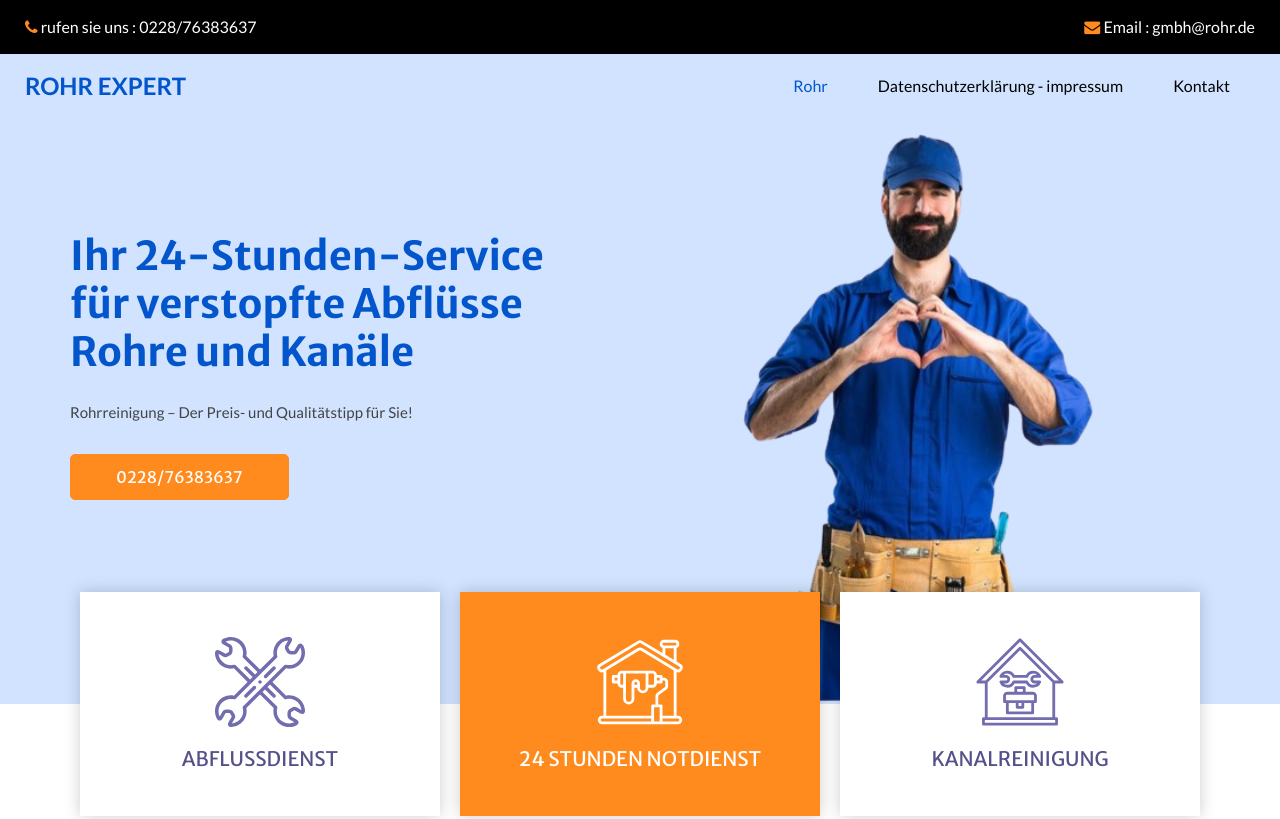
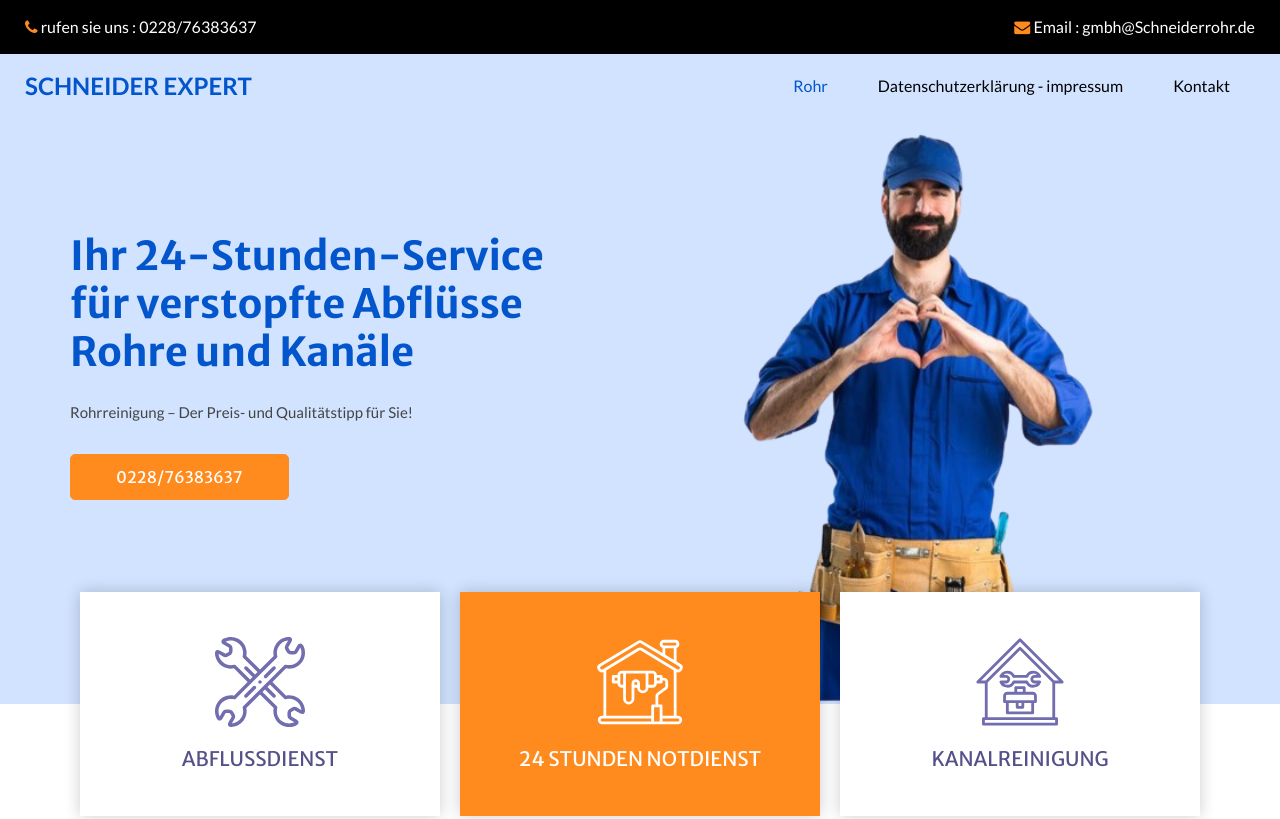
Before and after one commit to abdelmoughitdrissi/Meyer, a plain HTML site: page index.html in a window 1280 px wide. Shown: the top 819 px of the page. Drawn offline with nearby package versions, Linux system fonts and the light colour scheme; some packages are replaced by stand-ins of ours.

Commit message:
Update index.html

```diff
--- a/index.html
+++ b/index.html
@@ -44,7 +44,7 @@
             <a href="">
               <i class="fa fa-envelope" aria-hidden="true"></i>
               <span>
-                Email : gmbh@rohr.de
+                Email : gmbh@Schneiderrohr.de
               </span>
             </a>
           </div>
@@ -55,7 +55,7 @@
           <nav class="navbar navbar-expand-lg custom_nav-container ">
             <a class="navbar-brand" href="index.html">
               <span>
-                Rohr Expert
+                Schneider Expert
               </span>
             </a>
 
```
